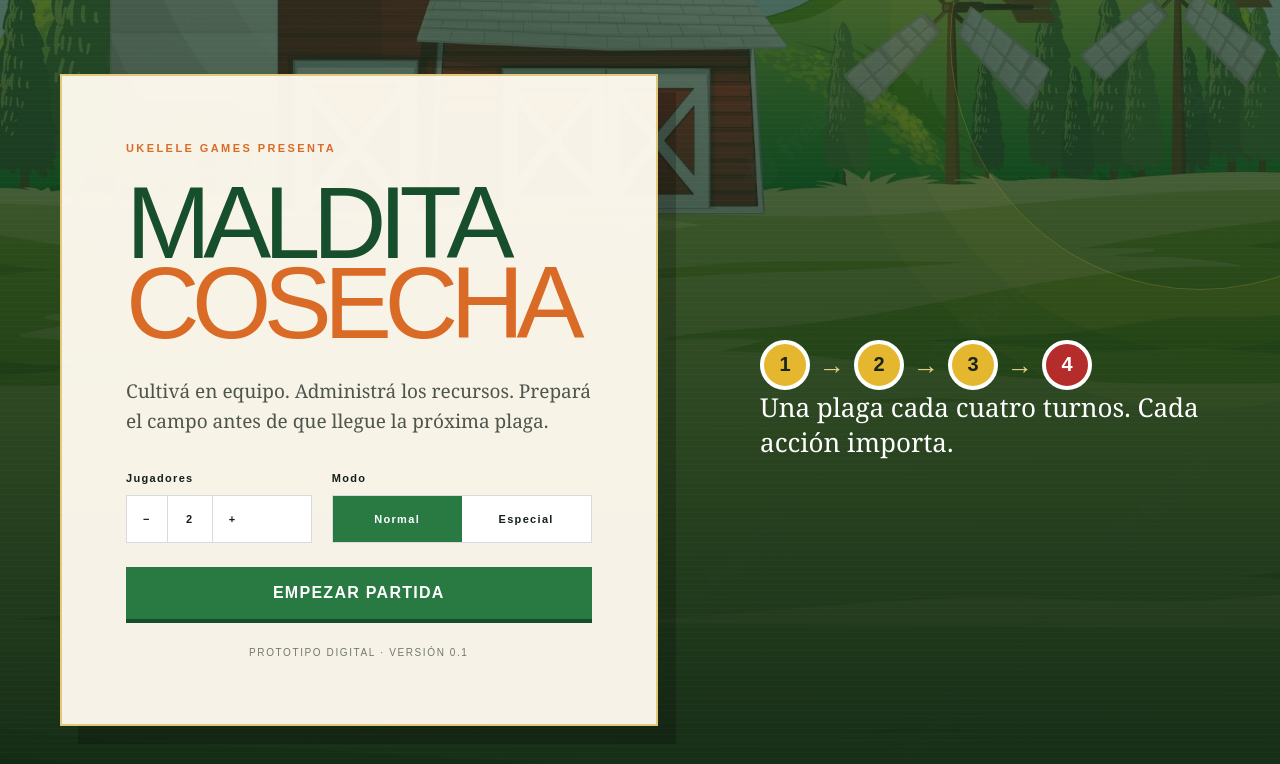
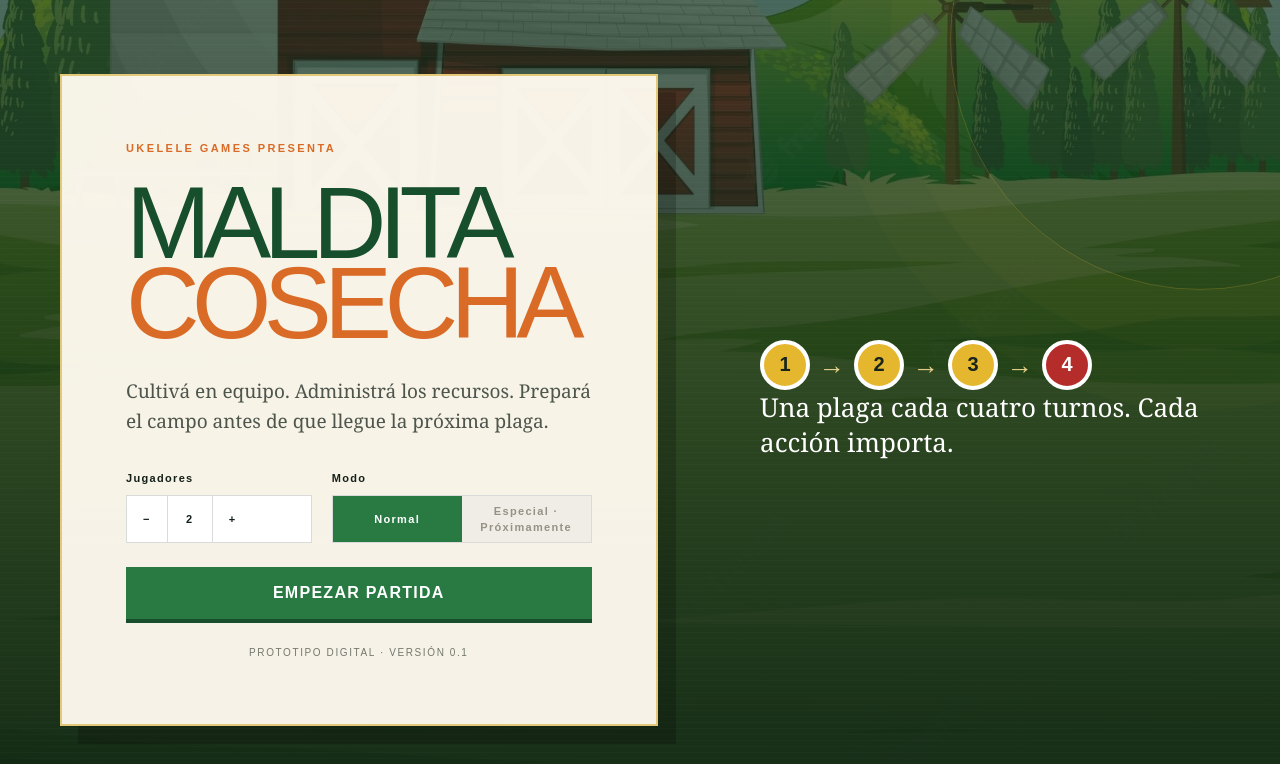
Before and after one commit to ezequielcs92/maldita-cosecha, a Next.js app: page / in a window 1280 px wide. Shown: the top 764 px of the page. Built offline with nearby package versions, Linux system fonts and the light colour scheme.

Commit message:
Mark special mode as upcoming

```diff
--- a/app/globals.css
+++ b/app/globals.css
@@ -151,6 +151,12 @@ button:focus-visible {
 .mode-switch button {
   flex: 1;
   font-weight: 800;
+}
+
+.mode-switch button:disabled {
+  color: #969285;
+  background: #efede5;
+  cursor: not-allowed;
 }
 
 .mode-switch .active {
--- a/app/page.tsx
+++ b/app/page.tsx
@@ -769,7 +769,12 @@ export default function Home() {
               Modo
               <div className="mode-switch">
                 <button className={mode === "normal" ? "active" : ""} onClick={() => setMode("normal")}>Normal</button>
-                <button className={mode === "especial" ? "active" : ""} onClick={() => setMode("especial")}>Especial</button>
+                <button
+                  disabled
+                  title="Se incorporará después de validar el modo normal"
+                >
+                  Especial · Próximamente
+                </button>
               </div>
             </label>
           </div>
```
